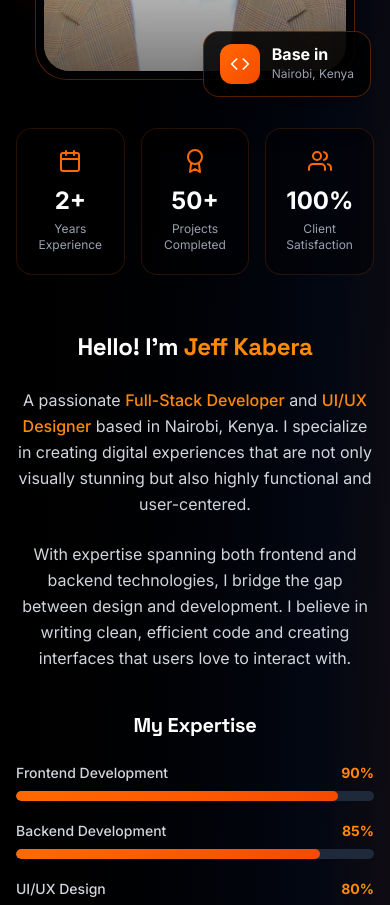
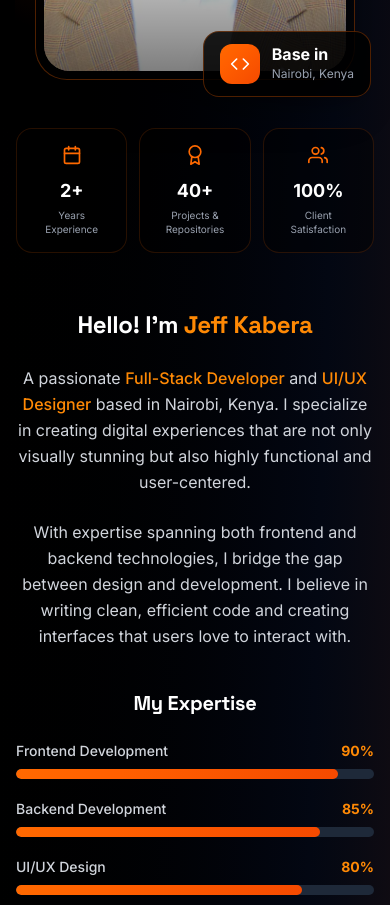
Before and after one commit to jeffkaberagithara-guru/portfolio-website, a React (Vite) app: page / in a window 390 px wide. Shown: the part 1600-2505 px from the top of the page. Built offline with nearby package versions, Linux system fonts and the light colour scheme; no server answers.

Commit message:
refactor: responsive about stat cards

```diff
--- a/src/Components/About.jsx
+++ b/src/Components/About.jsx
@@ -12,7 +12,7 @@ function About() {
 
     const stats = [
         { value: 2, suffix: '+', label: 'Years Experience', icon: FiCalendar },
-        { value: 50, suffix: '+', label: 'Projects Completed', icon: FiAward },
+        { value: 40, suffix: '+', label: 'Projects & Repositories', icon: FiAward },
         { value: 100, suffix: '%', label: 'Client Satisfaction', icon: FiUsers }
     ];
 
@@ -141,7 +141,7 @@ function About() {
 
                         {/* Stats */}
                         <motion.div
-                            className="grid grid-cols-3 gap-4 w-full max-w-md"
+                            className="grid grid-cols-3 gap-3 sm:gap-4 w-full max-w-md"
                             initial={{ opacity: 0, y: 20 }}
                             whileInView={{ opacity: 1, y: 0 }}
                             transition={{ duration: 0.8, delay: 0.3 }}
@@ -150,14 +150,14 @@ function About() {
                             {stats.map((stat, index) => (
                                 <motion.div
                                     key={index}
-                                    className="text-center p-5 bg-black/40 rounded-2xl border border-orange-500/15 hover:border-orange-500/40 transition-all duration-300"
+                                    className="text-center p-4 sm:p-5 bg-black/40 rounded-2xl border border-orange-500/15 hover:border-orange-500/40 transition-all duration-300"
                                     whileHover={{ scale: 1.05, y: -5 }}
                                 >
-                                    <stat.icon className="text-orange-500 text-2xl mx-auto mb-3" />
-                                    <div className="text-2xl font-bold text-white">
+                                    <stat.icon className="text-orange-500 text-xl sm:text-2xl mx-auto mb-3" />
+                                    <div className="text-lg sm:text-2xl font-bold text-white">
                                         <Counter value={stat.value} suffix={stat.suffix} />
                                     </div>
-                                    <div className="text-xs text-gray-400 mt-1 leading-snug">{stat.label}</div>
+                                    <div className="text-[10px] sm:text-xs text-gray-400 mt-1 leading-snug">{stat.label}</div>
                                 </motion.div>
                             ))}
                         </motion.div>
```
